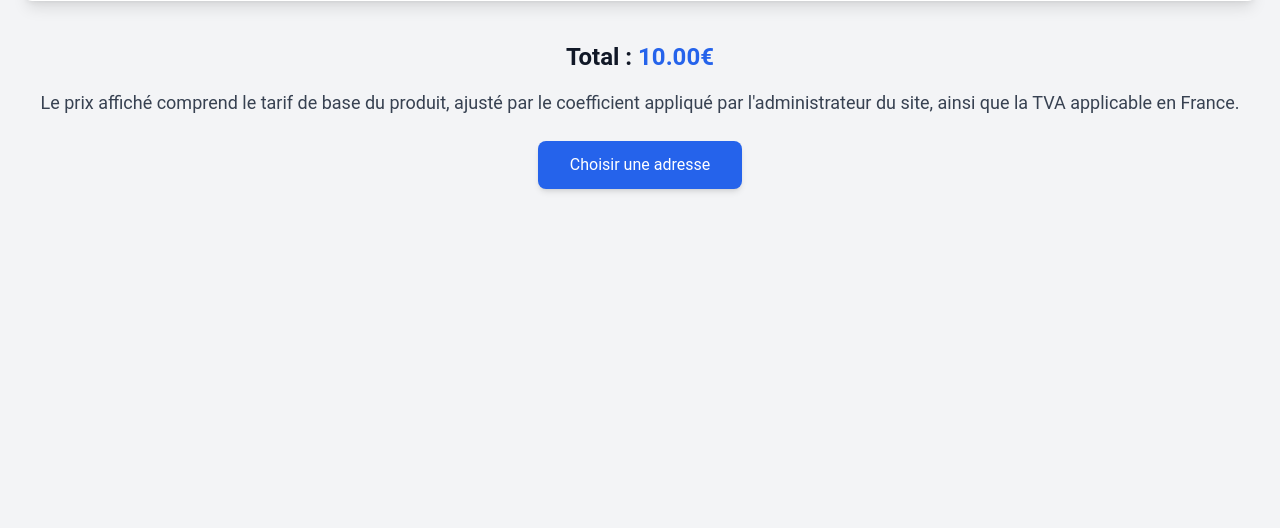
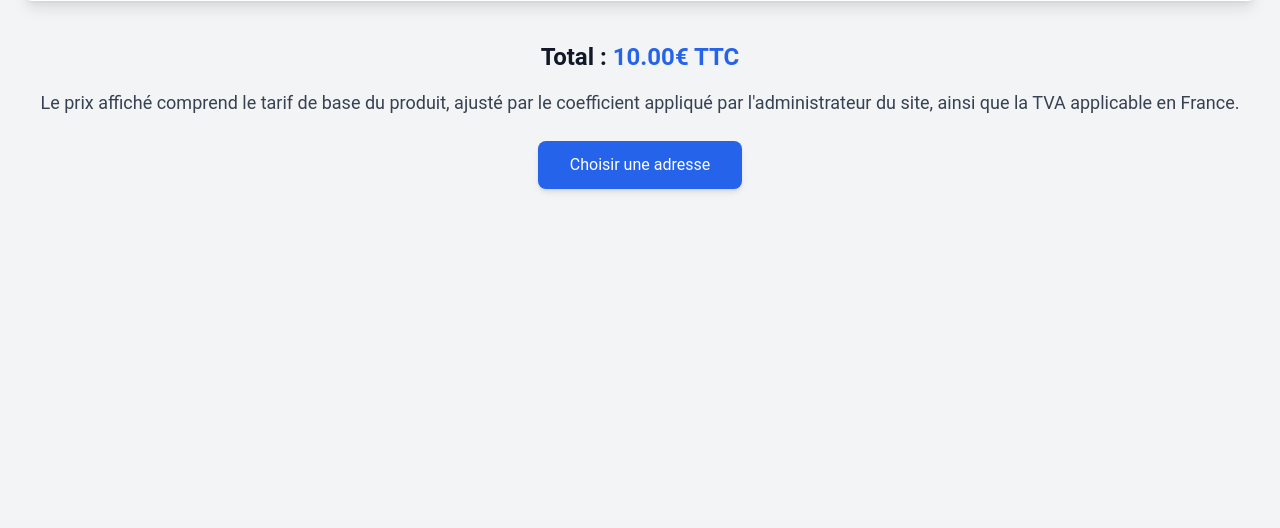
Before and after one commit to Just-L-drekoh/Village_Green, a Symfony app: template templates/cart/index.html.twig in a window 1280 px wide. Shown: the part 415-943 px from the top of the page. Run offline with Twig, Linux system fonts and the light colour scheme; the template is opened without the code that fills it: most values are stand-ins (such as "Sample title", 1, 10 or a date in 2020); style sheets or scripts are compiled from the project's sources; some libraries are stand-ins or nearby versions.

Commit message:
ahhhhhhhhh

```diff
--- a/src/Controller/CartController.php
+++ b/src/Controller/CartController.php
@@ -103,7 +103,7 @@ class CartController extends AbstractController
             $session->set('panier', $panier);
 
             return $this->redirectToRoute('cart_index');
-        } catch (\Exception $e) {
+        } catch (\Exception ) {
             $this->addFlash('error', 'Une erreur est survenue.');
             return $this->redirectToRoute('cart_index');
         }
--- a/templates/cart/index.html.twig
+++ b/templates/cart/index.html.twig
@@ -58,7 +58,7 @@
 
 			<section class="mt-10 text-center">
 				<p class="text-2xl font-bold text-gray-900">Total :
-					<span class="text-blue-600">{{ total | number_format(2, '.', ',') }}€</span>
+					<span class="text-blue-600">{{ total | number_format(2, '.', ',') }}€ TTC</span>
 				</p>
 <p class="mt-4 text-lg text-gray-700">Le prix affiché comprend le tarif de base du produit, ajusté par le coefficient appliqué par l'administrateur du site, ainsi que la TVA applicable en France.</p>
 				<a href="{{ path('validation_cart_address') }}" class="inline-block mt-6 bg-blue-600 text-white px-8 py-3 rounded-lg shadow-md hover:bg-blue-700 hover:shadow-lg transition transform hover:scale-105">
--- a/templates/cart/recap.html.twig
+++ b/templates/cart/recap.html.twig
@@ -75,7 +75,7 @@
 						<div class="flex justify-end mt-4">
 							<h4 class="text-xl font-semibold text-gray-800">Total :
 								<span class="text-green-600">{{ app.session.get('ttc')|number_format(2, ',', ' ') }}
-									€</span>
+									€ TTC</span>
 							</h4>
 						</div>
 					{% endif %}
```
